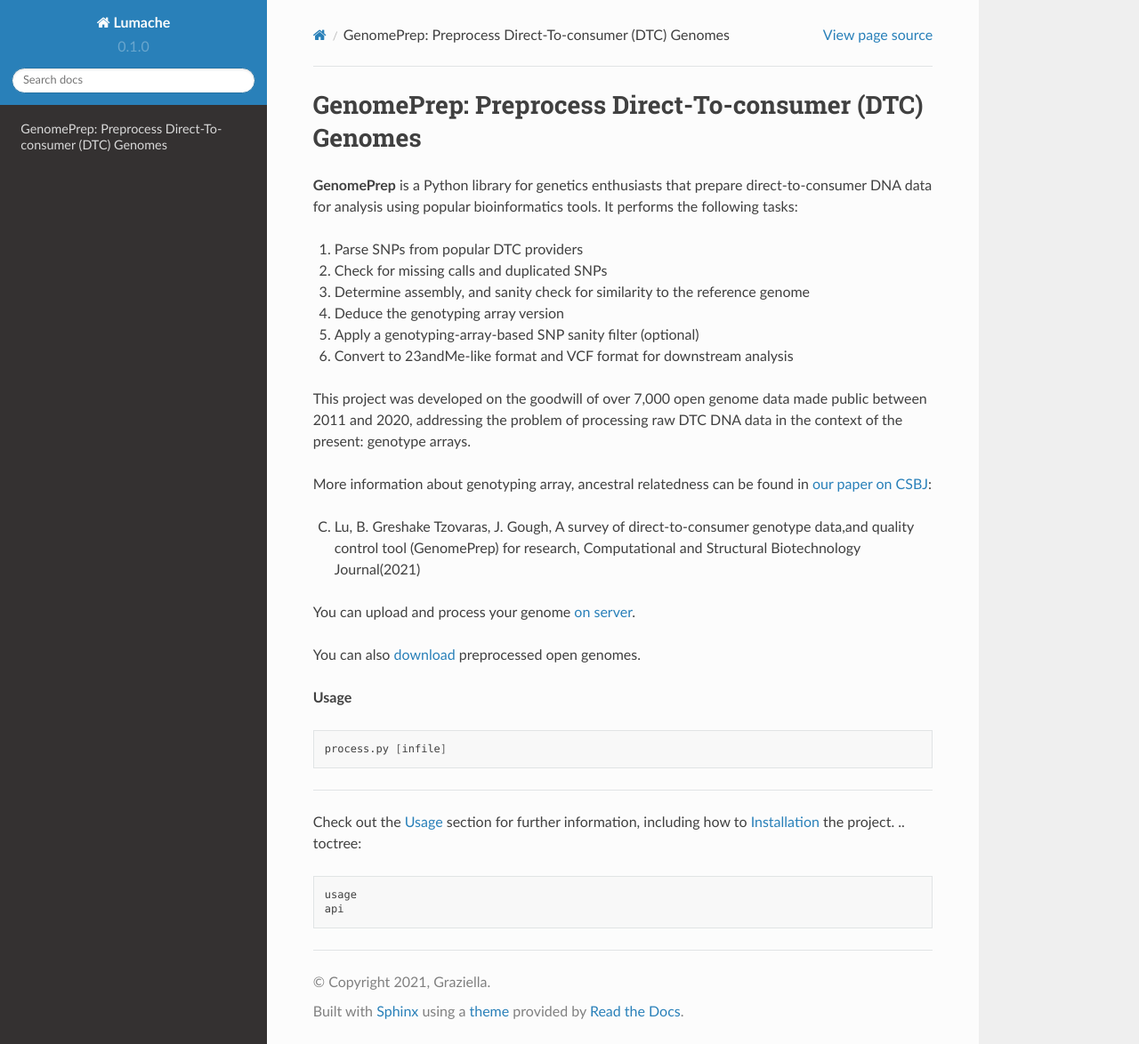
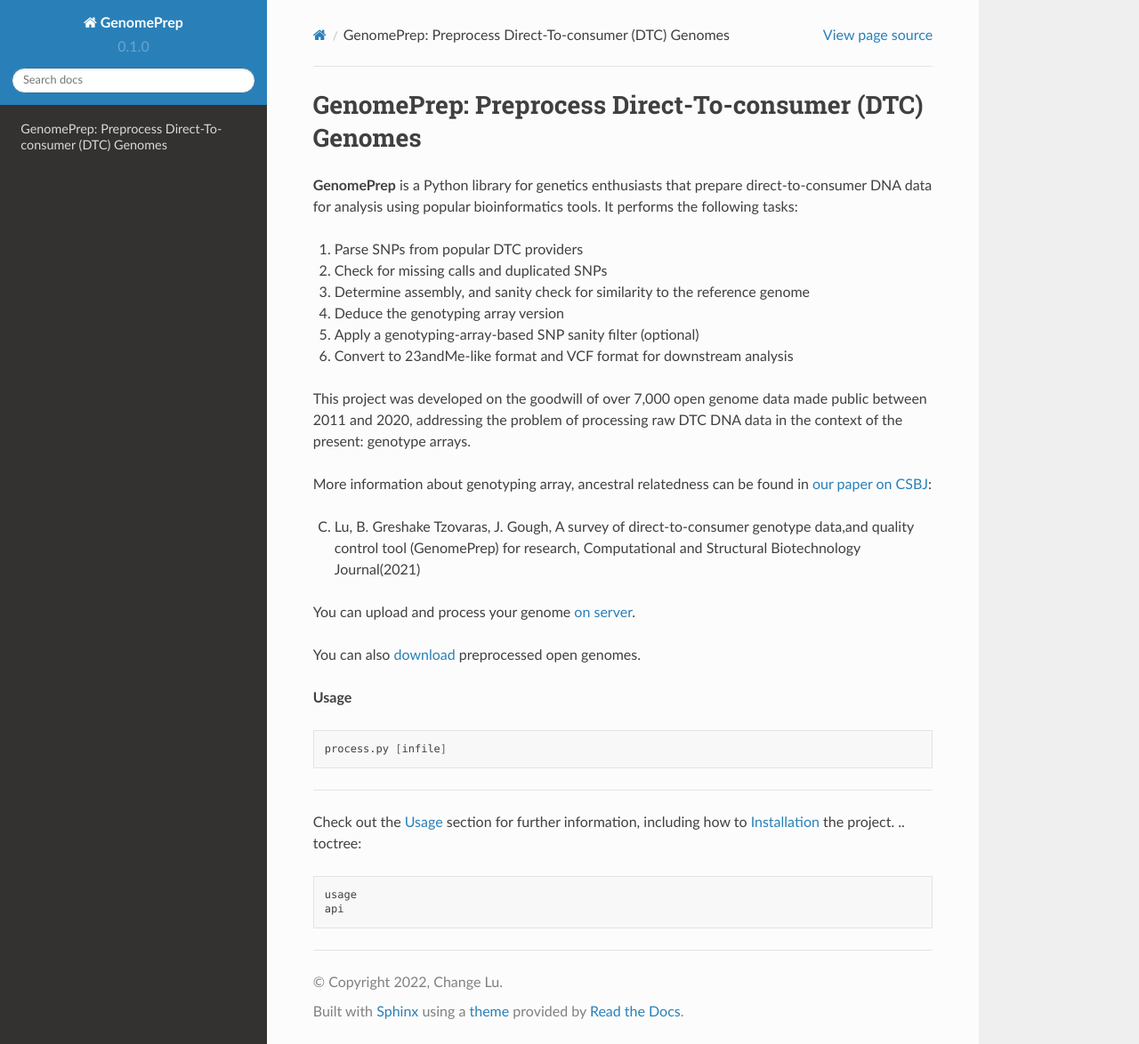
Before and after one commit to changlubio/genomeprep-tutorial, a Sphinx documentation site: the page built from docs/source/index.rst, in a window 1280 px wide and 1174 px high. Shown: the whole window at 89% size. Built offline with Sphinx 7.4.7 and the Read the Docs theme 2.0.0, drawn with Linux system fonts in a browser that asks for light colours.

Commit message:
Update conf.py

```diff
--- a/docs/source/conf.py
+++ b/docs/source/conf.py
@@ -2,9 +2,9 @@
 
 # -- Project information
 
-project = 'Lumache'
-copyright = '2021, Graziella'
-author = 'Graziella'
+project = 'GenomePrep'
+copyright = '2022, Change Lu'
+author = 'chandicelu'
 
 release = '0.1'
 version = '0.1.0'
```
